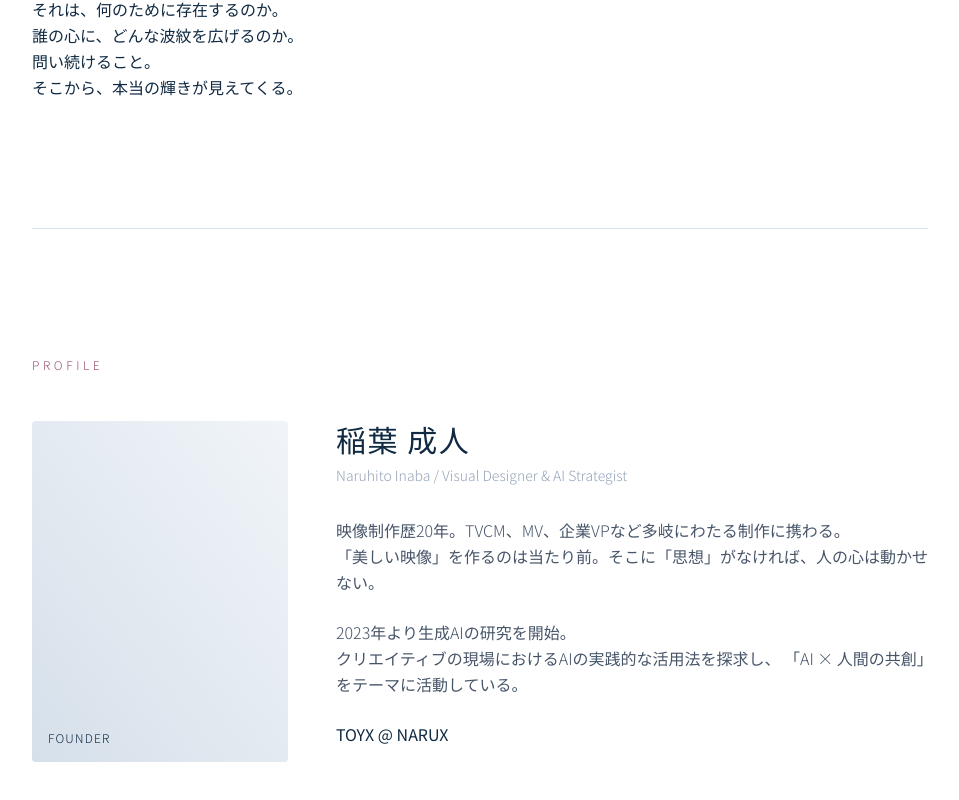
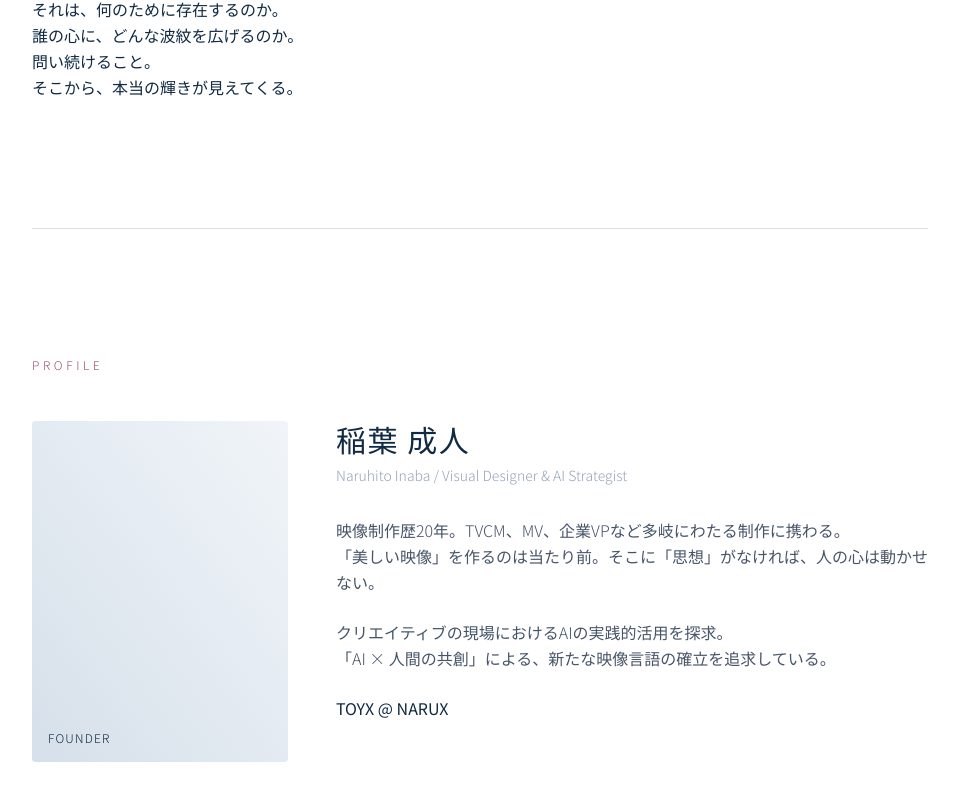
Before and after one commit to narunax/TOYX, a Next.js app: page /about in a window 1280 px wide. Shown: the part 572-1372 px from the top of the page, without its empty margins (160-1119 px from the left). Built offline with nearby package versions, Linux system fonts and the light colour scheme.

Commit message:
chore: refine profile text to be more timeless and active

```diff
--- a/src/app/about/page.tsx
+++ b/src/app/about/page.tsx
@@ -25,7 +25,7 @@ export default function AboutPage() {
                                 けれど、本当に見たい景色は、道草や遠回りのなかにこそ、潜んでいる。
                             </p>
                             <p>
-                                TOYXは、映像とAIという二つの眼差しで、<br />
+                                TOYXは、クリエイティブとAIという二つの眼差しで、<br />
                                 対象の内側に潜む、微細な光を捉える。
                             </p>
                             <p>
@@ -74,9 +74,8 @@ export default function AboutPage() {
                                         「美しい映像」を作るのは当たり前。そこに「思想」がなければ、人の心は動かせない。
                                     </p>
                                     <p>
-                                        2023年より生成AIの研究を開始。<br />
-                                        クリエイティブの現場におけるAIの実践的な活用法を探求し、
-                                        「AI × 人間の共創」をテーマに活動している。
+                                        クリエイティブの現場におけるAIの実践的活用を探求。<br />
+                                        「AI × 人間の共創」による、新たな映像言語の確立を追求している。
                                     </p>
                                     <p className="text-navy-900 font-normal">
                                         TOYX @ NARUX
```
